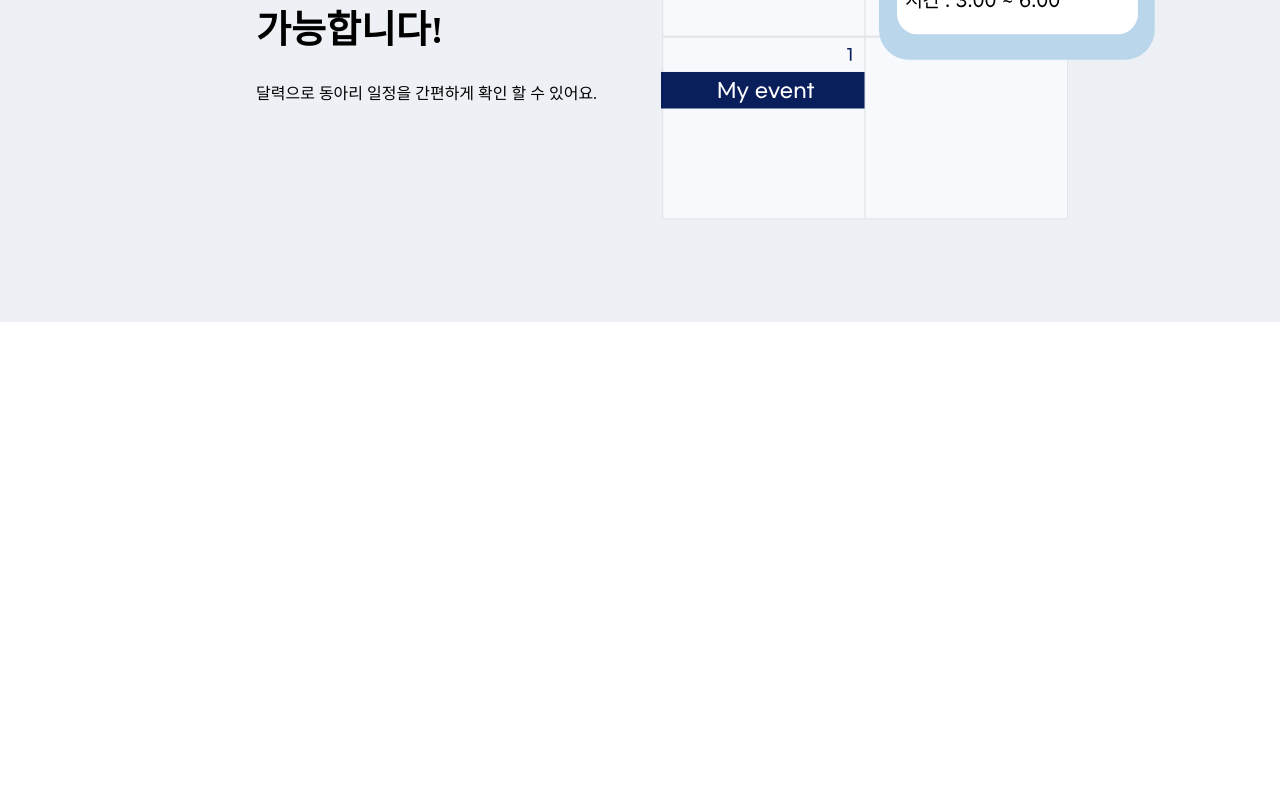
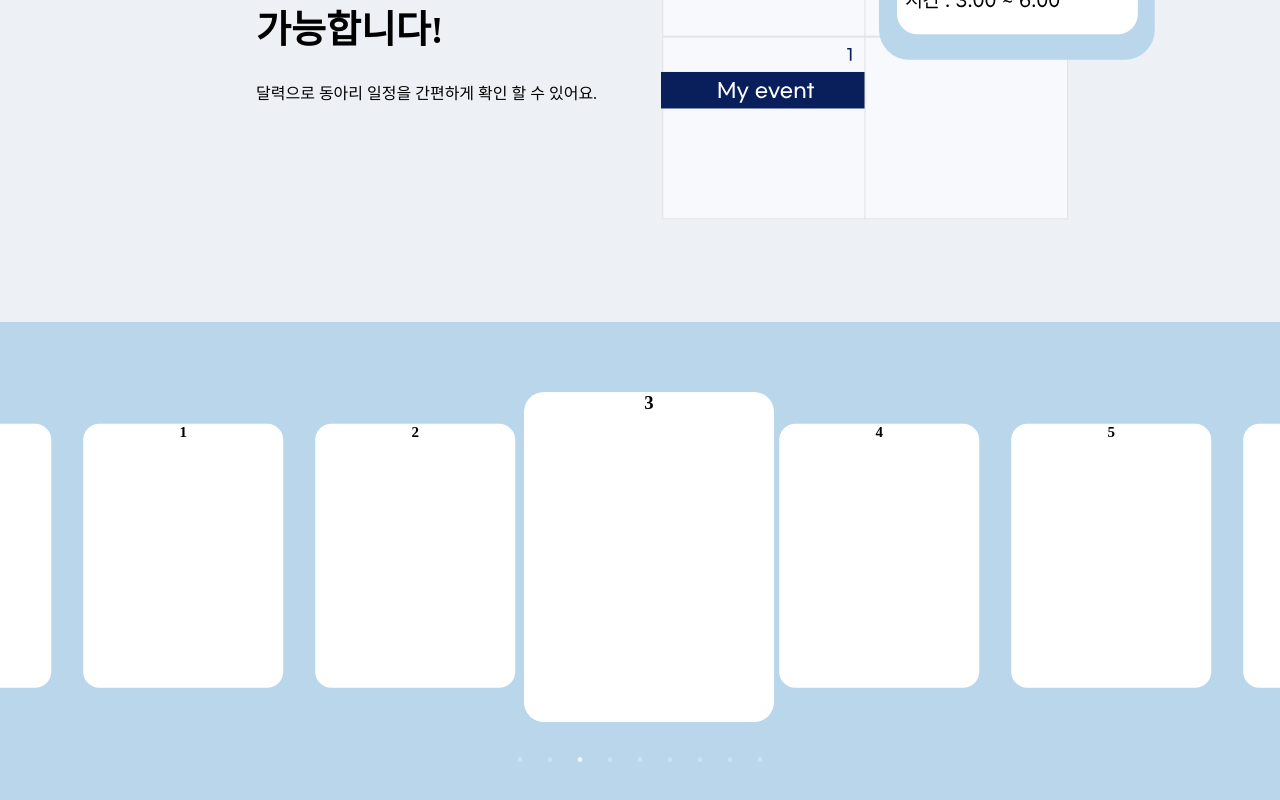
Before and after one commit to Crew-mate/Crewmate-client, a React (Create React App) app: page / in a window 1280 px wide. Shown: the part 1642-2442 px from the top of the page. Before the commit the page ends 1964 px from the top, so only its background shows below. Built offline with nearby package versions, Linux system fonts and the light colour scheme.

Commit message:
[fix] 홈 화면 슬라이더

```diff
--- a/src/Home/home.css
+++ b/src/Home/home.css
@@ -5,7 +5,7 @@ html{
 }
 
 ::-webkit-scrollbar {
-  width: 12px; /* 스크롤바의 너비 */
+  width: 12px;
 }
 
 ::-webkit-scrollbar-track {
@@ -106,3 +106,34 @@ html{
 .cal_content_wrap img{
   margin-left: 5%;
 }
+
+.home-slider-container{
+  height: 500px;
+  background-color: #BAD6EB;
+}
+
+.home-slider-container h3{
+  background-color: #fff;
+  margin-top: 30%;
+  width: 250px;
+  height: 330px;
+  border-radius: 20px;
+  margin-bottom: 25%;
+}
+
+.slick-slide {
+  transition: transform 0.5s ease;
+}
+
+.slick-slide:not(.slick-center) {
+  transform: scale(0.8);
+}
+
+.slick-center {
+  transform: scale(1);
+}
+
+.slick-prev,
+.slick-next {
+  display: none !important;
+}
--- a/src/Home/home.jsx
+++ b/src/Home/home.jsx
@@ -3,8 +3,26 @@ import Layout from "../Layout";
 import '../Home/home.css';
 import mainImage from '../assets/home_logo.svg';
 import home_cal from '../assets/home_cal.svg';
+import Slider from "react-slick";
+import { useState } from "react";
 
 export default function Home() {
+  const [currentSlide, setCurrentSlide] = useState(0);
+
+  const settings = {
+    className: "center",
+    infinite: true,
+    centerPadding: "60px",
+    slidesToShow: 5,
+    swipeToSlide: true,
+    autoplay: true,
+    autoplaySpeed: 2000,
+    speed: 1000,
+    dots:true,
+    centerMode: true, //슬라이트 크기조정
+    beforeChange: (current, next) => setCurrentSlide(next),
+  };
+
   return (
     <Layout>
       <div className="wrapHome">
@@ -34,8 +52,38 @@ export default function Home() {
             <h1 className="cal_content_title">효율적인 동아리 관리 <br />가능합니다!</h1>
             <span>달력으로 동아리 일정을 간편하게 확인 할 수 있어요.</span>
           </div>
-
           <img src={home_cal} style={{ marginTop: '10%' }} />
+        </div>
+        <div className="home-slider-container" slide="custom-slide">
+          <Slider {...settings}>
+            <div className="slide1">
+              <h3>1</h3>
+            </div>
+            <div className="slide1">
+              <h3>2</h3>
+            </div>
+            <div className="slide1">
+              <h3>3</h3>
+            </div>
+            <div className="slide1">
+              <h3>4</h3>
+            </div>
+            <div className="slide1">
+              <h3>5</h3>
+            </div>
+            <div className="slide1">
+              <h3>6</h3>
+            </div>
+            <div className="slide1">
+              <h3>7</h3>
+            </div>
+            <div className="slide1">
+              <h3>8</h3>
+            </div>
+            <div className="slide1">
+              <h3>9</h3>
+            </div>
+          </Slider>
         </div>
       </div>
     </Layout>
--- a/src/club/club.css
+++ b/src/club/club.css
@@ -5,18 +5,21 @@
   margin: 0 auto;
   position: relative;
 }
-.slick-slide {
+
+.slider-s .slick-slide:not(.slick-center){
   width: 100%;
+  transform: scale(1);
 }
-.cpu-slide {
+
+.club-slide {
   display: flex;
   align-items: center;
   background-color: #091F5B;
   height: 665px;
 }
 
-.slick-prev,
-.slick-next {
+.slick-prev1,
+.slick-next1 {
   font-size: 18px;
   line-height: 1;
   position: absolute;
@@ -28,15 +31,15 @@
   padding: 10px;
   border: none;
   border-radius: 50%;
+}
+
+.slick-prev1 {
+  margin-left: 15%;
 
 }
 
-.slick-prev {
-  margin-left: 16%;
-}
-
-.slick-next {
-  margin-right: 16%;
+.slick-next1 {
+  margin-left: 85%;
 }
 
 
@@ -48,7 +51,7 @@
   text-align: center;
 }
 
-.signup_cpu{
+.signup_club{
   background-color: #fff;
   border-radius: 15px;
   width: 130px;
@@ -60,39 +63,39 @@
   cursor: pointer;
 }
 
-.signup_cpu a{
+.signup_club a{
   text-decoration: none;
   color: #091F5B;
   font-weight: 800;
 }
 
-.cpu_content{
+.club_content{
   color: #fff;
   font-family: "Bebas Neue", sans-serif;
   font-weight: 400;
   margin-left: 25%;
 }
 
-.cpu h2{
+.club h2{
   font-size: 50px;
 }
 
 
-.cpu{
+.club{
   display: flex;
   align-items: center;
   justify-content: space-between;
   margin-top: 9%;
 }
 
-.cpu-image {
+.cpu_logo {
   margin-right: 20%;
   margin-left: 20px;
   width: 15%;
   display: flex;
 }
 
-.cpu_content {
+.club_content {
   flex: 1; /* Take remaining space */
 }
 
@@ -103,6 +106,7 @@
 .cpu6,
 .cpu7{
   height: 665px;
+  width: 100%;
 }
 .cpu2{
   background-color: #4C63B6;
--- a/src/club/club.jsx
+++ b/src/club/club.jsx
@@ -9,11 +9,11 @@ import { Link } from "react-router-dom";
 
 export default function Club() {
   const CustomPrevArrow = (props) => (
-    <button {...props} className="slick-prev"></button>
+    <button {...props} className="slick-prev1"></button>
   );
 
   const CustomNextArrow = (props) => (
-    <button {...props} className="slick-next"></button>
+    <button {...props} className="slick-next1"></button>
   );
 
   const settings = {
@@ -28,12 +28,13 @@ export default function Club() {
 
   return (
     <Layout>
+      <div className="slider-s">
         <div className="slider-container">
           <Slider {...settings}>
-          <div className="cpu-slide">
-            <div className="cpu">
+            <div className="club-slide">
+              <div className="club">
 
-              <div className="cpu_content">
+                <div className="club_content">
                   <h2>CPU</h2>
                   <p>선배들과 함께하는 c언어 코딩테스트</p>
                   <h4>C Project with U!</h4>
@@ -45,9 +46,9 @@ export default function Club() {
                     공모전 참가 등 다양한 활동을 활발하게 진행하고 있습니다.
                   </p>
                 </div>
-              <img src={cpu_logo} className="cpu-image" />
+                <img src={cpu_logo} className="cpu_logo" />
               </div>
-            <button className="signup_cpu">
+              <button className="signup_club">
                 <Link to="/join_cpu">신청하기</Link>
               </button>
             </div>
@@ -71,6 +72,7 @@ export default function Club() {
             </div>
           </Slider>
         </div>
+      </div>
     </Layout>
   );
 }
--- a/src/club/slick-theme.css
+++ b/src/club/slick-theme.css
@@ -164,7 +164,6 @@
 {
     font-family: 'slick';
     font-size: 20px;
-    /* line-height: 20px; */
 
     position: absolute;
     top: 0;
```
Lines whose indentation alone changed are shown as unchanged.
